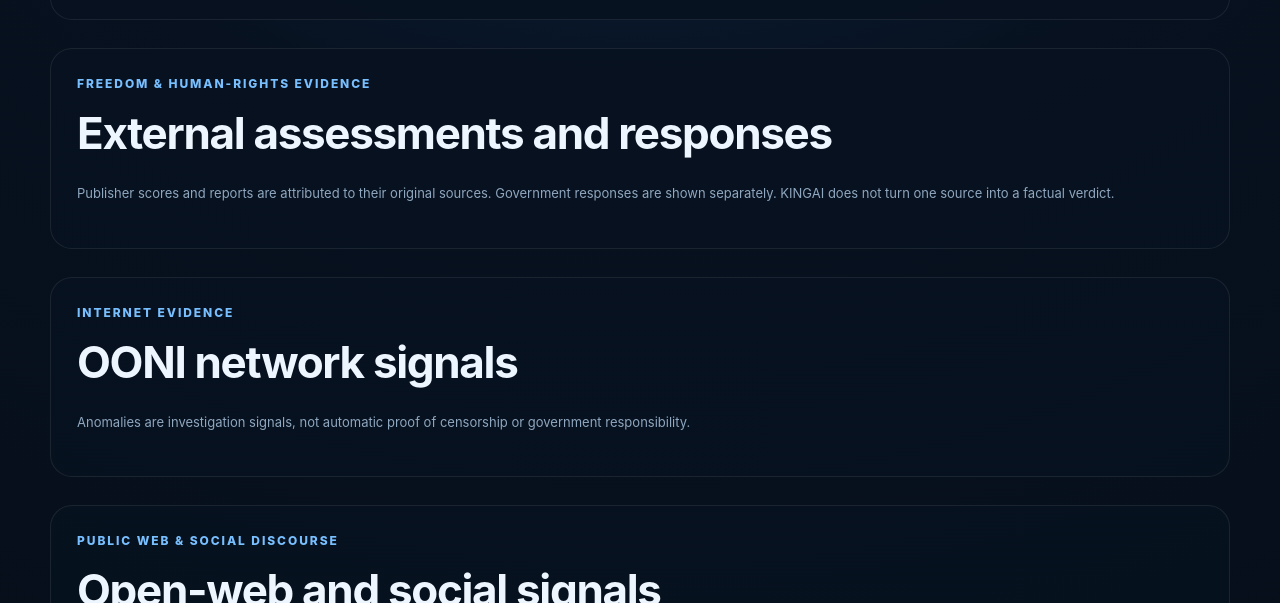
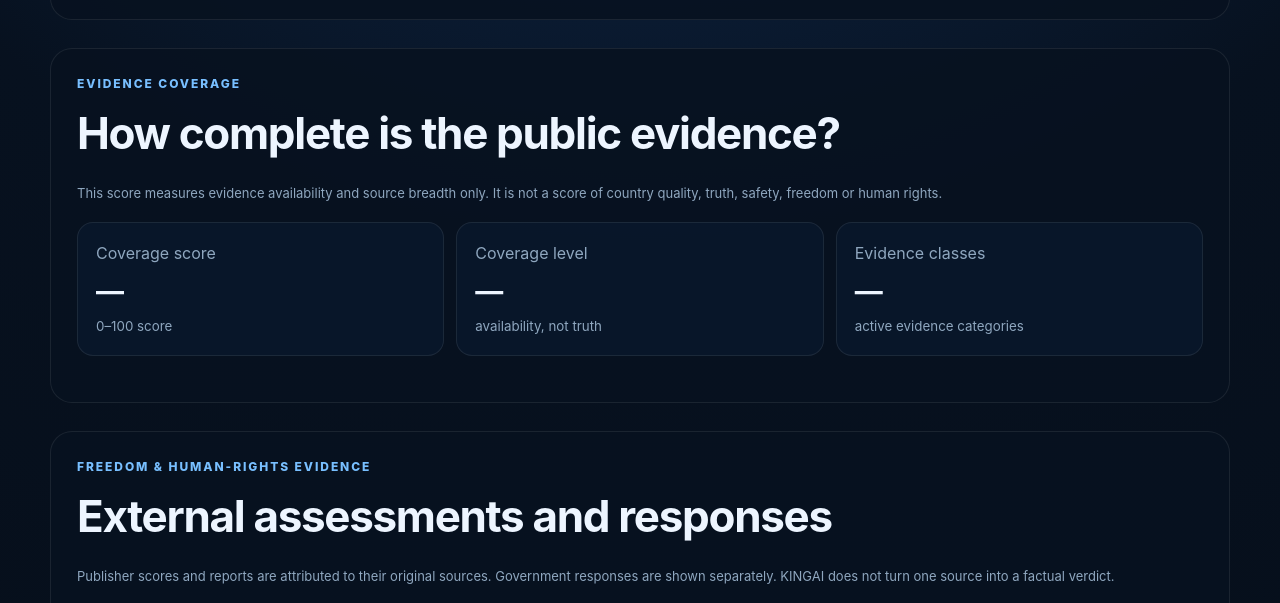
Before and after one commit to kingaiwork/kingai-global-intelligence, a plain HTML site: page country.html in a window 1280 px wide. Shown: the part 691-1294 px from the top of the page. Drawn offline with Linux system fonts and the light colour scheme.

Commit message:
feat: show country evidence coverage confidence

```diff
--- a/country.html
+++ b/country.html
@@ -6,7 +6,7 @@
   <meta name="color-scheme" content="dark">
   <meta name="theme-color" content="#07111f">
   <title>Country Intelligence — KINGAI Global Intelligence</title>
-  <meta name="description" content="Evidence-linked country intelligence profile covering safety, wellbeing, rights, expression, governance, internet signals, external assessments, media evidence and recent events.">
+  <meta name="description" content="Evidence-linked country intelligence profile covering safety, wellbeing, rights, expression, governance, evidence coverage, internet signals, media evidence and recent events.">
   <link rel="stylesheet" href="/assets/styles.css">
 </head>
 <body>
@@ -32,6 +32,17 @@
 
     <section class="panel"><div class="section-head"><div><div class="eyebrow" data-i18n="country_context">Country context</div><h2 data-i18n="country_facts">Public data snapshot</h2></div></div><div class="fact-grid" id="fact-grid"></div></section>
 
+    <section class="panel">
+      <div class="section-head"><div><div class="eyebrow" data-i18n="evidence_coverage">Evidence coverage</div><h2 data-i18n="evidence_coverage_title">How complete is the public evidence?</h2></div></div>
+      <p class="legend" data-i18n="evidence_coverage_note">This score measures evidence availability and source breadth only. It is not a score of country quality, truth, safety, freedom or human rights.</p>
+      <div class="status-grid evidence-confidence-grid">
+        <article><span data-i18n="evidence_coverage_score">Coverage score</span><strong id="confidence-score">—</strong><small data-i18n="score_100">0–100 score</small></article>
+        <article><span data-i18n="evidence_coverage_label">Coverage level</span><strong id="confidence-label">—</strong><small data-i18n="evidence_coverage_label_note">availability, not truth</small></article>
+        <article><span data-i18n="evidence_source_classes">Evidence classes</span><strong id="confidence-source-classes">—</strong><small data-i18n="evidence_source_classes_note">active evidence categories</small></article>
+      </div>
+      <div class="fact-grid" id="confidence-components"></div>
+    </section>
+
     <section class="panel"><div class="section-head"><div><div class="eyebrow" data-i18n="rights_evidence">Freedom & human-rights evidence</div><h2 data-i18n="external_assessments">External assessments and responses</h2></div></div><p class="legend" data-i18n="assessment_disclaimer">Publisher scores and reports are attributed to their original sources. Government responses are shown separately. KINGAI does not turn one source into a factual verdict.</p><div class="assessment-list" id="assessment-list"></div></section>
 
     <section class="panel"><div class="section-head"><div><div class="eyebrow" data-i18n="internet_evidence">Internet evidence</div><h2 data-i18n="network_signals">OONI network signals</h2></div></div><p class="legend" data-i18n="ooni_disclaimer">Anomalies are investigation signals, not automatic proof of censorship or government responsibility.</p><div class="status-grid" id="ooni-grid"></div></section>
```
